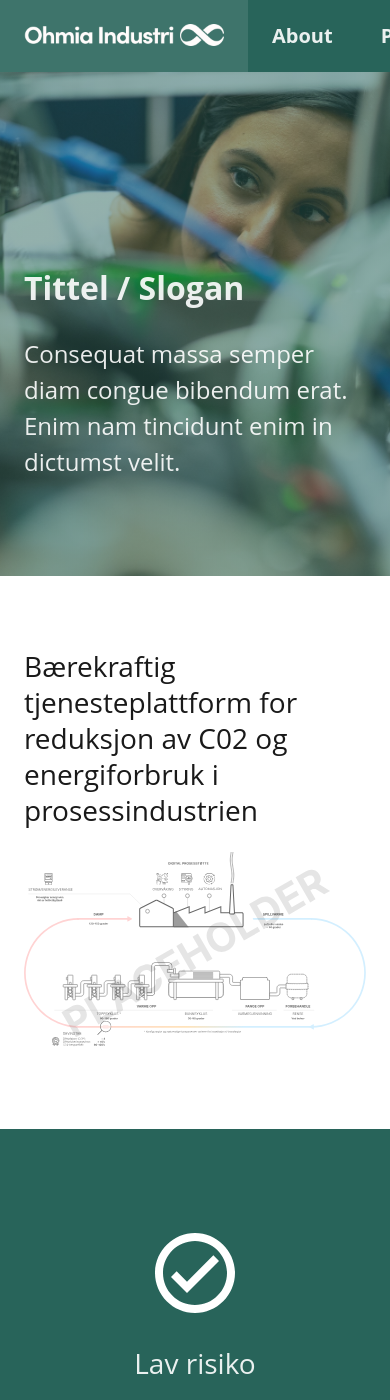
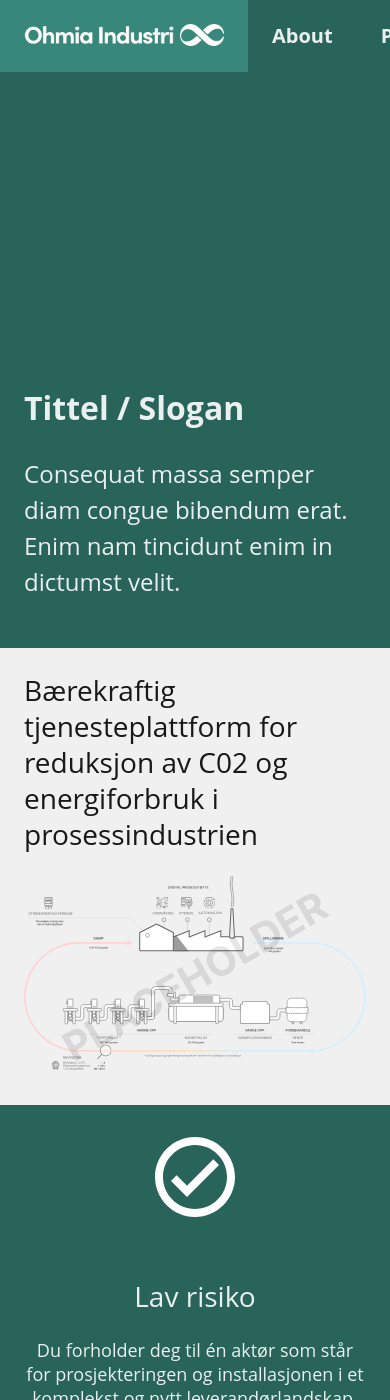
Before and after one commit to michael-bantle/ohmiaindustry.github.io, a Jekyll site: the page built from index.html, in a window 390 px wide and 1400 px high. Built offline with Jekyll 4.4.1, drawn with Linux system fonts in a browser that asks for light colours; some of the changed text lies outside the part shown.

Commit message:
Refactor styling

```diff
--- a/_includes/footer.html
+++ b/_includes/footer.html
@@ -1,14 +1,16 @@
-<footer>
-  <div class="listbox">
+<footer class="dark">
+  <div class="content">
+    <div class="row col2">
       <div>
         <h5>Ohmia Industry</h5>
         <p>Org nummer: {{ site.data.contact.organisation-number }}</p>
         <p>Besøk oss på <a href="{{ site.data.contact.facebook }}">Facebook</a> og <a href="{{ site.data.contact.linkedin }}">LinkedIn</a></p>
       </div>
       <div>
-      <p><img class="icon" src="/assets/icons/light/phone.svg" alt="Telefon">{{ site.data.contact.telephone }}</p>
-      <p><img class="icon" src="/assets/icons/light/email.svg" alt="E-post">{{ site.data.contact.mail }}</p>
-      <p><img class="icon" src="/assets/icons/light/domain.svg" alt="Adresse">{{ site.data.contact.street }}, {{ site.data.contact.postcode }} {{ site.data.contact.city }}</p>
+        <img class="icon" src="/assets/icons/light/phone.svg" alt="Telefon"><p>{{ site.data.contact.telephone }}</p>
+        <img class="icon" src="/assets/icons/light/email.svg" alt="E-post"><p>{{ site.data.contact.mail }}</p>
+        <img class="icon" src="/assets/icons/light/domain.svg" alt="Adresse"><p>{{ site.data.contact.street }}, {{ site.data.contact.postcode }} {{ site.data.contact.city }}</p>
+      </div>
     </div>
   </div>
 </footer>
--- a/_sass/main.scss
+++ b/_sass/main.scss
@@ -2,17 +2,18 @@
 $color-text-light-highlight: rgba(255,255,255,1);
 $color-text-dark-default: rgba(0,0,0,.9);
 $color-text-dark-highlight: rgba(0,0,0,1);
-$color-brand-white-default: rgba(255,255,2255,1);
+$color-brand-white-default: rgba(255,255,255,1);
 $color-brand-green-default: rgba(40,100,90,1);
 $color-brand-green-overlay: rgba(40,100,90,.5);
 $color-brand-green-100: rgba(40,100,90,.1);
+$color-background-light: rgba(240,240,240,1);
 
 html, body{
   margin: 0;
   padding: 0;
   min-height: 100vh;
   font-family: 'Open Sans', sans-serif;
-  background-color: $color-brand-white-default;
+  background-color: $color-background-light;
   color: $color-text-dark-default;
 }
 
@@ -31,84 +32,119 @@
   }
 }
 
-.dark{
-  background-color: $color-brand-green-default;
-  color: $color-text-light-default;
+footer{
+  h5{margin-top: 0;}
+  .icon{
+    margin-right: 12px;
+    float: left;
+  }
 }
 
-.light{
-  background-color: $color-brand-white-default;
-  color: $color-text-dark-default;
+section{
+  margin: 0;
+  padding: 0;
 }
 
-.textbox{
-  padding: 24px;
-  width: 100%;
-  box-sizing: border-box;
-
-  *:first-child{margin-top: 0;}
-  &.centered{text-align: center;}
+section#bullets{
+  div:nth-child(1){background-color: rgba(255,255,255,0);}
+  div:nth-child(2){background-color: rgba(255,255,255,0.1);}
+  div:nth-child(3){background-color: rgba(255,255,255,0.2);}
 }
 
-.listbox, .headingbox{
-  padding: 24px;
+.content{
+  margin: 0;
+  padding: 96px;
+
+  &.hero{padding-top: 384px;}
+  &.heading{
+    padding-bottom: 0;
+    *:last-child{margin-bottom: 0;}
+  }
+  &.centered{
+    text-align: center;
+    p{
+      max-width: 768px;
+      margin: auto;
+    }
+  }
+}
+
+.row{
   display: flex;
   flex-direction: row;
   flex-wrap: wrap;
-  justify-content: space-between;
+  column-gap: 24px;
+  row-gap: 24px;
 
-  *:first-child{margin-top: 0;}
-  .button{align-self: flex-start;}
+  &.col2 > *{
+    flex-basis: calc((100% / 2) - (1 * 24px));
+    flex-grow: 1;
+  }
+  &.col3 > *{
+    flex-basis: calc((100% / 3) - (2 * 24px));
+    flex-grow: 1;
+  }
+  .button{
+    flex-basis: auto;
+    flex-grow: 0;
+    margin-left: auto;
+  }
 }
 
-.employee{
-  flex-basis: calc((100% - 48px) / 3);
-  padding: 24px;
-  box-sizing: border-box;
-  text-align: center;
+.card{
+  display: flex;
+  margin: 0;
+  &.horizontal{flex-direction: row;}
+  &.vertical{flex-direction: column;}
+  .text{
+    padding: 24px;
+    flex-grow: 1;
 
-  h6, p{margin: 0;}
+    *:first-child{margin-top: 0;}
+    *:last-child{margin-bottom: 0;}
+  }
 }
 
-article {
-  width: calc(50% - 24px);
-  padding: 0;
-  box-sizing: border-box;
-  display: flex;
-  flex-direction: column;
-  text-align: left;
+a.card{
+  text-decoration: none;
+  box-shadow: 0 1px 3px rgba(0,0,0,0.12), 0 1px 2px rgba(0,0,0,0.24);
+  transition: all 0.3s cubic-bezier(.25,.8,.25,1);
+  &:hover{box-shadow: 0 14px 28px rgba(0,0,0,0.25), 0 10px 10px rgba(0,0,0,0.22);}
+  article{
+    flex-grow: 1;
+  }
+  &::after{
+    content: "Les mer";
+    text-align: right;
+    font-weight: 700;
+    padding: 24px;
+    background-color: $color-brand-green-100;
+  }
+}
 
-  .textbox{height: 100%;}
-  img{width: 100%;}
+img{
+  &.full{width: 100%;}
+  &.bullet{width: 96px;}
+  &.employee{
+    padding: 24px 0 24px 24px;
+    width: 96px;
+    height: 96px;
+  }
 }
 
 .button{
   padding: 12px 24px;
   margin: 0 0 24px 0;
   display: inline-block;
-  color: $color-brand-green-default;
+  color: $color-text-light-default;
+  background-color: $color-brand-green-default;
 
-  &.light:hover{background-color: darken($color-brand-white-default, 10%);}
-  &.dark:hover{background-color: lighten($color-brand-green-default, 10%);}
-
-  &.box{
-    box-sizing: border-box;
-    background-color: $color-brand-green-100;
-    width: 100%;
-    padding: 24px;
-
-    &:hover{background-color: darken($color-brand-green-100,25%);}
-  }
+  &:hover{background-color: lighten($color-brand-green-default, 10%);}
+  &.white:hover{background-color: darken($color-brand-white-default, 10%);}
 
   &.header{
     padding: 24px;
     font-size: 20px;
-    color: $color-text-light-default;
-
-    &:hover{
-      color: $color-text-light-highlight;
-      background-color: rgba(255,255,255,.1);
-    }
   }
 
   img{
@@ -117,62 +153,22 @@
   }
 }
 
-img{
-  &.full{
-    width: 100%;
-  }
-  &.bullet{
-    width: 96px;
-    height: 96px;
-    margin: 0 auto 24px auto;
-    display: block;
-  }
+// Remove top-marging on first item
+.content > *:first-child{
+  margin-top: 0;
 }
 
-section{
-  padding: 96px;
+.white{
+  background-color: $color-brand-white-default;
+  color: $color-text-dark-default;
 }
-
-section#hero{
-  padding-top: 384px;
-  background-image: linear-gradient($color-brand-green-overlay, $color-brand-green-overlay), url("/assets/images/hero1.jpg");
-  background-size: cover;
-  background-position: center center;
+.green{
+  background-color: $color-brand-green-default;
   color: $color-text-light-default;
 }
-
-section#bullets{
-  padding: 0;
-  h2, p {
-    max-width: 768px;
-    margin: 24px auto;
-  }
-  .textbox{
-    padding: 96px;
-    text-align: center;
-  }
-  div:nth-child(1){background-color: rgba(255,255,255,0);}
-  div:nth-child(2){background-color: rgba(255,255,255,0.1);}
-  div:nth-child(3){background-color: rgba(255,255,255,0.2);}
-}
-
-footer{
-  padding: 96px;
+.dark{
+  background-color: darken($color-brand-green-default, 25%);
   color: $color-text-light-default;
-  background-color: darken($color-brand-green-default,25%);
-
-  div{flex-grow: 1;}
-  span{display: block;}
-  p{
-    margin: 0 0 24px 0;
-    vertical-align: middle;
-  }
-
-  .icon{
-    display: inline-block;
-    float: left;
-    margin: 0 12px 0 0;
-  }
 }
 
 // Typography
@@ -244,7 +240,7 @@
   font-style: normal;
   text-transform: none;
   text-decoration: none;
-  margin: 24px 0 24px 0;
+  margin: 0 0 24px 0;
 
   &.lead{
     font-size: 24px;
@@ -308,34 +304,30 @@
 }
 
 // Responsivity
+@media screen and (min-width: 1440px){
+  .content{
+    padding: 96px 192px;
+  }
+}
 
-@media screen and (max-width: 1024px){
-  section, footer{
+@media screen and (min-width: 1920px){
+  .content{
+    padding: 96px 384px;
+  }
+}
+
+@media screen and (max-width: 960px){
+  .content{
     padding: 48px;
   }
 }
 
 @media screen and (max-width: 768px){
-  section, footer{
-    padding: 48px 24px;
+  .content{
+    padding: 24px;
   }
-  section#hero{
-    padding-top: 240px;
-  }
-  .listbox{
+  .row{
     flex-direction: column;
-    row-gap: 24px;
-  }
-  article{
-    width: 100%;
-  }
-  .employee{
-    text-align: left;
-    padding: 0;
-    img{
-      float: left;
-      margin: 0 24px 0 0;
-    }
   }
   h1{
     font-size: 32px;
@@ -370,9 +362,3 @@
     }
   }
 }
-
-@media screen and (max-width: 640px){
-  section, footer{
-    padding: 48px 0;
-  }
-}
--- a/index.html
+++ b/index.html
@@ -8,8 +8,8 @@
 {% assign illustrations = site.data.sections | where: "type", "illustration" %}
 {% assign employees = site.data.employees %}
 
-<section id="hero">
-  <div class="textbox">
+<section id="hero" class="green">
+  <div class="content hero">
     <h1>{{ hero.heading }}</h1>
     <p class="hero">{{ hero.text }}</p>
   </div>
@@ -17,16 +17,16 @@
 
 {% for illustration in illustrations %}
   <section id="illustration">
-    <div class="textbox">
+    <div class="content">
       <h2>{{ illustration.heading }}</h2>
       <img class="full" src="/assets/images/{{ illustration.image }}">
     </div>
   </section>
 {% endfor %}
 
-<section id="bullets" class="dark">
+<section id="bullets" class="green">
   {% for bullet in bullets %}
-    <div class="textbox">
+    <div class="content centered">
       {% if bullet.icon %}
         <img class="bullet" src="/assets/icons/light/{{ bullet.icon }}.svg">
       {% endif %}
@@ -37,38 +37,44 @@
 </section>
 
 <section id="employees">
-  <div class="textbox">
+  <div class="content centered heading">
     <h2>{{ employees.heading }}</h2>
     <p>{{ employees.text }}</p>
   </div>
-  <div class="listbox">
+  <div class="content">
+    <div class="row col3">
       {% for employee in employees.people %}
-      <div class="textbox employee">
-        <img class="bullet" src="/assets/images/people/{{employee.image}}">
+        <div class="card horizontal white">
+          <img class="employee" src="/assets/images/people/{{employee.image}}">
+          <div class="text">
             <h6>{{ employee.title }}</h6>
             <p class="lead">{{ employee.name }}</p>
           </div>
+        </div>
       {% endfor %}
+    </div>
   </div>
 </section>
 
-<section id="posts" class="dark">
-  <div class="headingbox">
+<section id="posts" class="green">
+  <div class="content centered heading">
     <h2>Aktuelt</h2>
-    <a href="/posts" class="button light">Se alle</a>
   </div>
-  <div class="listbox">
+  <div class="content">
+    <div class="row col2">
     {% for post in site.posts limit:2 %}
-      <article class="light">
+      <a class="card vertical white" href="{{ post.url }}">
+        <article>
           {% if post.image %}
-          <img src="/assets/images/posts/{{ post.image }}">
+            <img class="full" src="/assets/images/posts/{{ post.image }}">
           {% endif %}
-        <div class="textbox">
+          <div class="text">
             <h3>{{ post.title | capitalize }}</h3>
             {{ post.excerpt }}
           </div>
-        <a href="{{ post.url }}" class="button box">Les mer om {{ post.title | downcase }}</a>
         </article>
+      </a>
     {% endfor %}
+    <a href="/posts" class="button white">Se alle innlegg</a>
   </div>
 </section>
```
Lines whose indentation alone changed are shown as unchanged.
